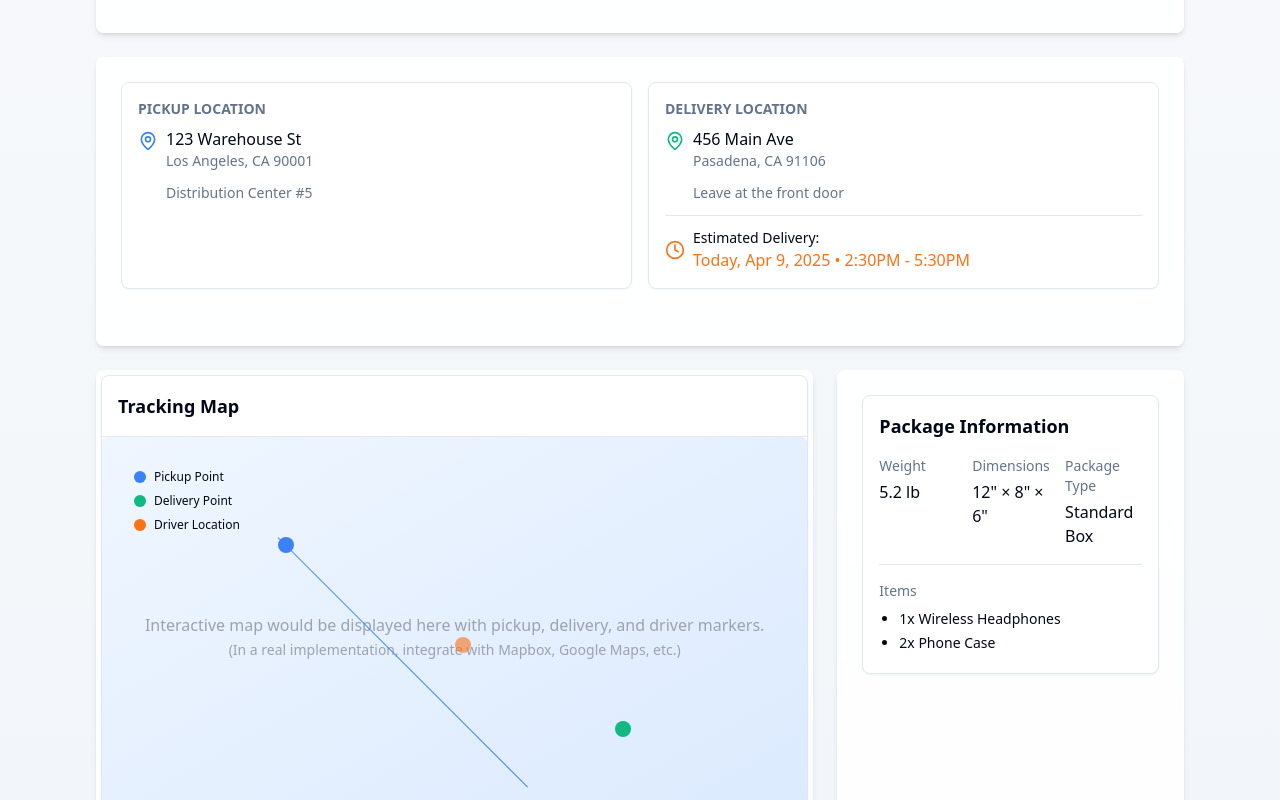
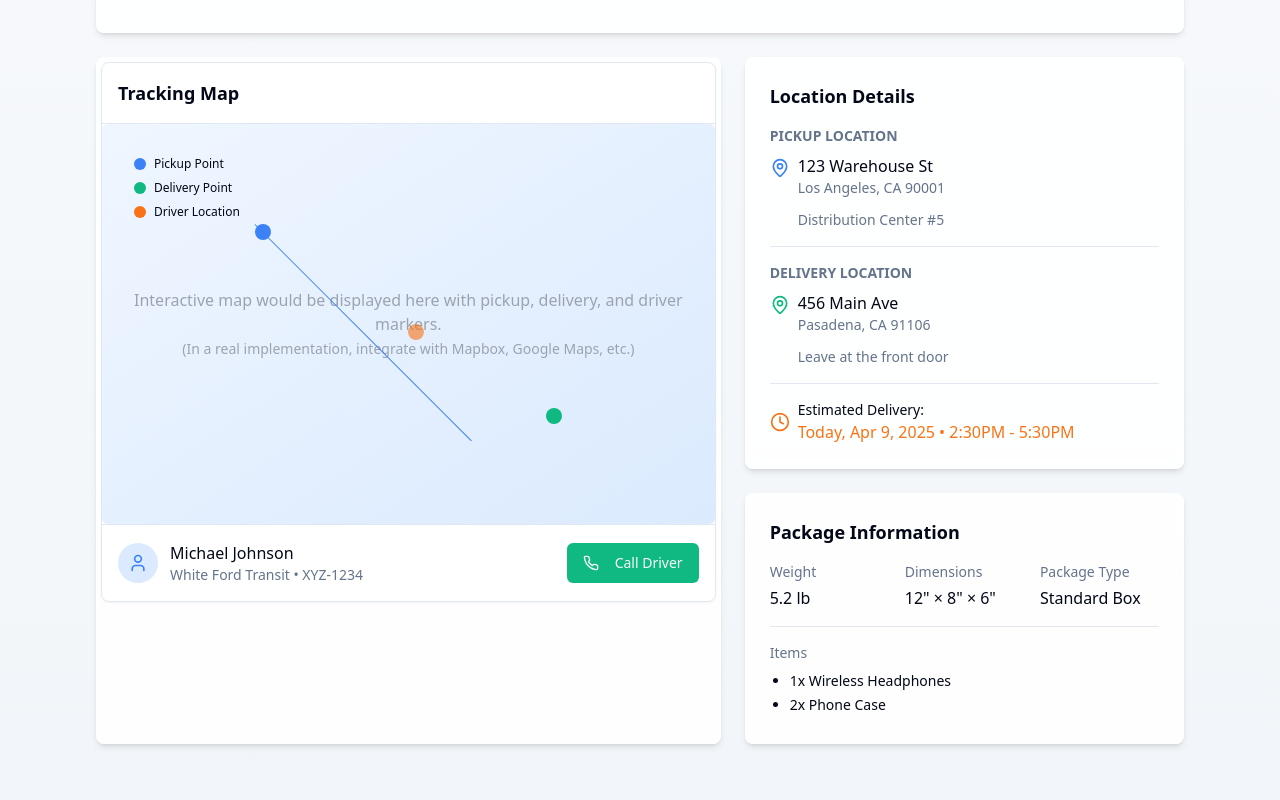
Before and after one commit to AdityaSingh2308/trackflow-visualizer-ui, a React (Vite) app: page /tracking/1 in a window 1280 px wide. Shown: the part 360-1160 px from the top of the page. Built offline with nearby package versions, Linux system fonts and the light colour scheme.

Commit message:
Refactor: Move map and details layout
Restructure the layout of the tracking page to place the map below the timeline on the left and other details on the right within a card.

```diff
--- a/src/components/LocationDetails.tsx
+++ b/src/components/LocationDetails.tsx
@@ -1,7 +1,6 @@
 
 import React from 'react';
 import { MapPinIcon, ClockIcon } from 'lucide-react';
-import { Card } from '@/components/ui/card';
 import { Separator } from '@/components/ui/separator';
 import { LocationDetail } from '@/types/tracking';
 
@@ -15,10 +14,9 @@ const LocationCard: React.FC<{
   title: string;
   location: LocationDetail;
   isDelivery?: boolean;
-  eta?: string;
-}> = ({ title, location, isDelivery, eta }) => {
+}> = ({ title, location, isDelivery }) => {
   return (
-    <Card className="flex-1 p-4 border border-border">
+    <div className="mb-4">
       <h3 className="text-sm font-semibold text-muted-foreground mb-2">{title}</h3>
 
       <div className="flex items-start mb-3">
@@ -32,10 +30,31 @@ const LocationCard: React.FC<{
       {location.notes && (
         <p className="text-sm text-muted-foreground ml-7">{location.notes}</p>
       )}
+    </div>
+  );
+};
 
-      {isDelivery && eta && (
+const LocationDetails: React.FC<LocationDetailsProps> = ({ pickup, delivery, eta }) => {
+  return (
+    <div className="animate-fade-in">
+      <h3 className="text-lg font-semibold mb-4">Location Details</h3>
+
+      <LocationCard
+        title="PICKUP LOCATION"
+        location={pickup}
+      />
+
+      <Separator className="my-4" />
+
+      <LocationCard
+        title="DELIVERY LOCATION"
+        location={delivery}
+        isDelivery
+      />
+
+      {eta && (
         <>
-          <Separator className="my-3" />
+          <Separator className="my-4" />
           <div className="flex items-center">
             <ClockIcon className="w-5 h-5 mr-2 text-tracking-orange" />
             <div>
@@ -45,23 +64,6 @@ const LocationCard: React.FC<{
           </div>
         </>
       )}
-    </Card>
-  );
-};
-
-const LocationDetails: React.FC<LocationDetailsProps> = ({ pickup, delivery, eta }) => {
-  return (
-    <div className="grid grid-cols-1 md:grid-cols-2 gap-4 mb-8 animate-fade-in">
-      <LocationCard
-        title="PICKUP LOCATION"
-        location={pickup}
-      />
-      <LocationCard
-        title="DELIVERY LOCATION"
-        location={delivery}
-        isDelivery
-        eta={eta}
-      />
     </div>
   );
 };
--- a/src/components/PackageInfo.tsx
+++ b/src/components/PackageInfo.tsx
@@ -1,6 +1,5 @@
 
 import React from 'react';
-import { Card, CardContent } from '@/components/ui/card';
 import { Package } from '@/types/tracking';
 import { Separator } from '@/components/ui/separator';
 
@@ -10,8 +9,7 @@ interface PackageInfoProps {
 
 const PackageInfo: React.FC<PackageInfoProps> = ({ packageDetails }) => {
   return (
-    <Card className="mb-6 animate-fade-in">
-      <CardContent className="p-4">
+    <div className="animate-fade-in">
       <h3 className="text-lg font-semibold mb-4">Package Information</h3>
 
       <div className="grid grid-cols-1 md:grid-cols-3 gap-4">
@@ -43,8 +41,7 @@ const PackageInfo: React.FC<PackageInfoProps> = ({ packageDetails }) => {
           ))}
         </ul>
       </div>
-      </CardContent>
-    </Card>
+    </div>
   );
 };
 
--- a/src/pages/TrackingPage.tsx
+++ b/src/pages/TrackingPage.tsx
@@ -1,5 +1,6 @@
 
 import React, { useEffect, useState } from 'react';
+import { useParams } from 'react-router-dom';
 import { useToast } from "@/hooks/use-toast";
 import { TrackingData } from '@/types/tracking';
 import { getTrackingInfo } from '@/services/trackingService';
@@ -15,6 +16,7 @@ import { AlertCircle, Copyright } from 'lucide-react';
 import { Alert, AlertDescription, AlertTitle } from '@/components/ui/alert';
 
 const TrackingPage: React.FC = () => {
+  const { trackingId } = useParams<{ trackingId: string }>();
   const [trackingInfo, setTrackingInfo] = useState<TrackingData | null>(null);
   const [isLoading, setIsLoading] = useState(true);
   const [error, setError] = useState<string | null>(null);
@@ -24,9 +26,9 @@ const TrackingPage: React.FC = () => {
     const fetchTrackingData = async () => {
       try {
         setIsLoading(true);
-        // In a real app, you might get the tracking ID from URL params
-        const trackingId = "TRK293847562"; // Example tracking number
-        const data = await getTrackingInfo(trackingId);
+        // Use the trackingId from URL params or fallback to example
+        const id = trackingId || "TRK293847562";
+        const data = await getTrackingInfo(id);
         setTrackingInfo(data);
         setError(null);
       } catch (err) {
@@ -43,7 +45,7 @@ const TrackingPage: React.FC = () => {
     };
 
     fetchTrackingData();
-  }, [toast]);
+  }, [trackingId, toast]);
 
   if (isLoading) {
     return (
@@ -97,16 +99,9 @@ const TrackingPage: React.FC = () => {
           <TrackingTimeline status={trackingInfo.status} />
         </Card>
 
-        <Card className="p-6 shadow-md mb-6 hover:shadow-lg transition-shadow duration-300 backdrop-blur-sm bg-white/90 dark:bg-slate-800/90 border-white/10">
-          <LocationDetails
-            pickup={trackingInfo.pickup}
-            delivery={trackingInfo.delivery}
-            eta={trackingInfo.eta}
-          />
-        </Card>
-
         <div className="grid grid-cols-1 lg:grid-cols-12 gap-6 mb-8">
-          <div className="lg:col-span-8">
+          {/* Map on the left */}
+          <div className="lg:col-span-7">
             <Card className="h-full shadow-md hover:shadow-lg transition-shadow duration-300 backdrop-blur-sm bg-white/90 dark:bg-slate-800/90 border-white/10 p-1">
               <TrackingMap
                 pickup={trackingInfo.pickup}
@@ -115,10 +110,22 @@ const TrackingPage: React.FC = () => {
               />
             </Card>
           </div>
-          <div className="lg:col-span-4">
-            <Card className="h-full shadow-md hover:shadow-lg transition-shadow duration-300 backdrop-blur-sm bg-white/90 dark:bg-slate-800/90 border-white/10 p-6">
-              <PackageInfo packageDetails={trackingInfo.packageDetails} />
-            </Card>
+
+          {/* All other details on the right */}
+          <div className="lg:col-span-5">
+            <div className="space-y-6">
+              <Card className="shadow-md hover:shadow-lg transition-shadow duration-300 backdrop-blur-sm bg-white/90 dark:bg-slate-800/90 border-white/10 p-6">
+                <LocationDetails
+                  pickup={trackingInfo.pickup}
+                  delivery={trackingInfo.delivery}
+                  eta={trackingInfo.eta}
+                />
+              </Card>
+
+              <Card className="shadow-md hover:shadow-lg transition-shadow duration-300 backdrop-blur-sm bg-white/90 dark:bg-slate-800/90 border-white/10 p-6">
+                <PackageInfo packageDetails={trackingInfo.packageDetails} />
+              </Card>
+            </div>
           </div>
         </div>
       </div>
```
Lines whose indentation alone changed are shown as unchanged.
